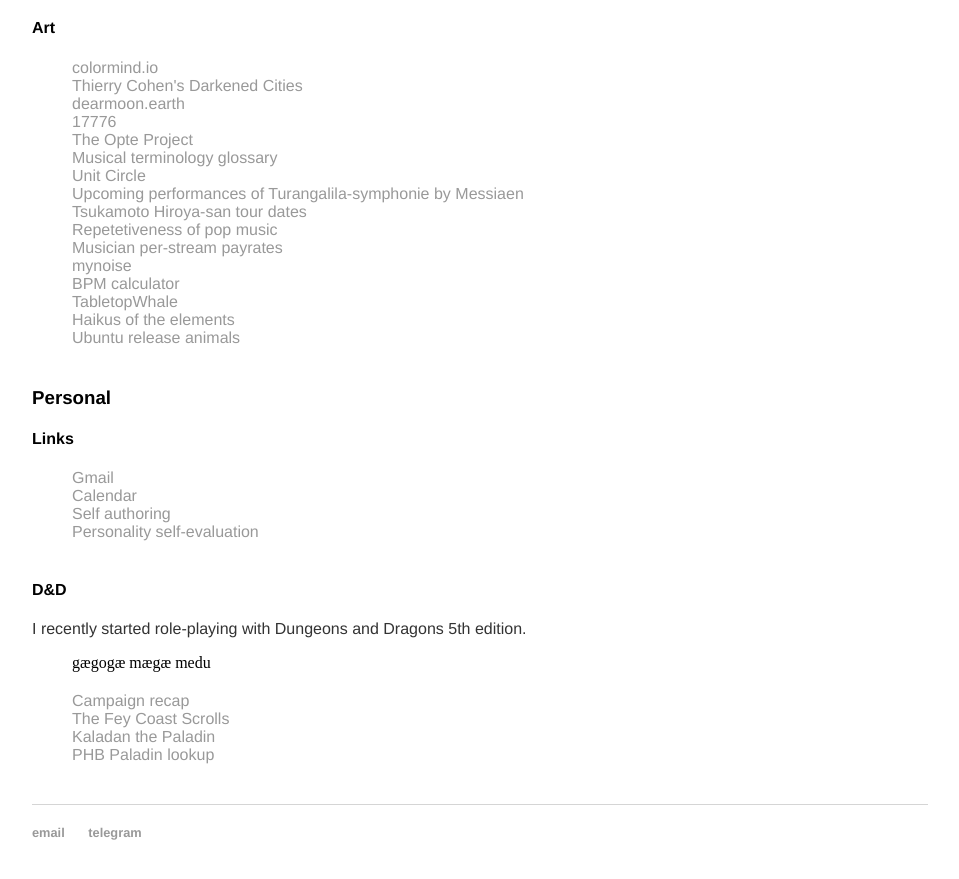
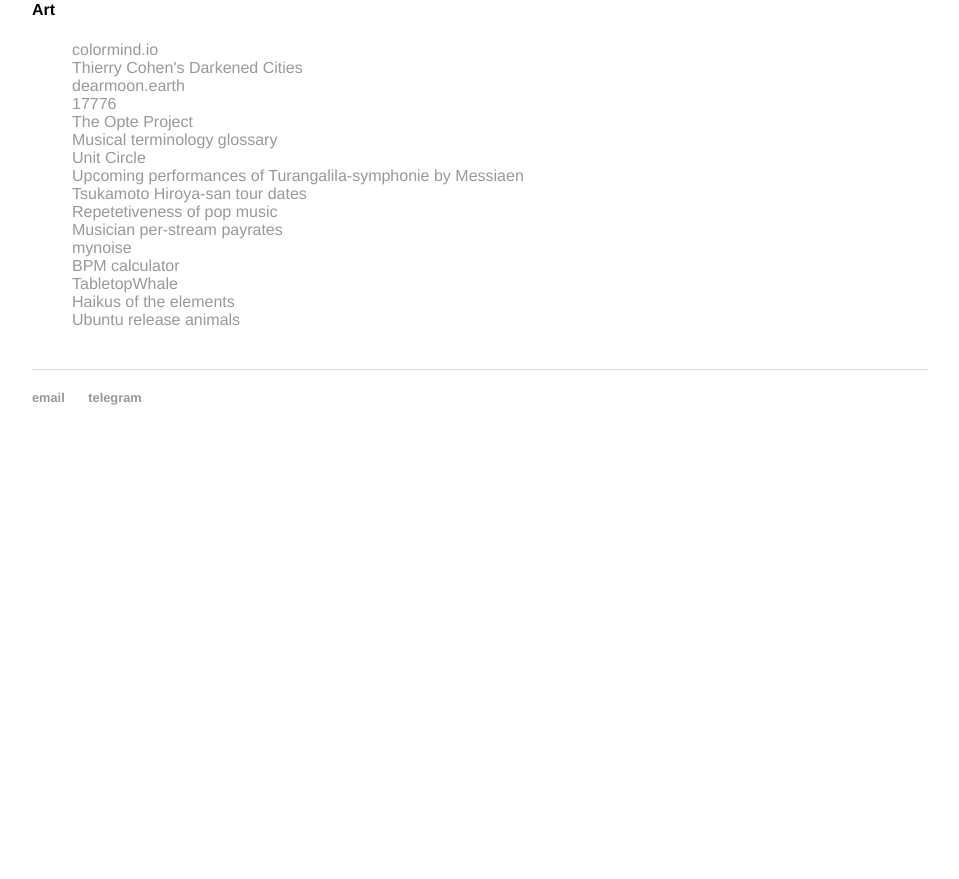
Before and after one commit to amcnicho/amcnicho.github.io, a Jekyll site: the page built from misc/index.html, in a window 1280 px wide and 900 px high, scrolled down 1880 px. Shown: the top 879 px of the window, without its empty margins (160-1119 px from the left). Built offline with Jekyll 4.4.1, drawn with Linux system fonts in a browser that asks for light colours; after the commit the page ends 2345 px from its top, so only the background shows below that; some of the changed text lies outside the part shown.

Commit message:
Update index.html

```diff
--- a/misc/index.html
+++ b/misc/index.html
@@ -113,25 +112,4 @@
 	<li><a href="https://www.deviantart.com/sylviaritter/gallery/59957223/ubuntu-animals">Ubuntu release animals</a></li>
       </ul>
 
-      <h3>Personal</h3>
-      <h4>Links</h4>
-      <ul>
-        <li><a href="https://mail.google.com/mail/u/0/#inbox" target="_blank">Gmail</a></li>
-        <li><a href="https://calendar.google.com/calendar/r" target="_blank">Calendar</a></li>
-        <li><a href="https://selfauthoring.com/login.html" target="_blank">Self authoring</a></li>
-        <li><a href="https://www.understandmyself.com/Users/Account/LogOn" target="_blank">Personality self-evaluation</a></li>
-      </ul>
-
-      <h4>D&D</h4>
-      <p> I recently started role-playing with Dungeons and Dragons 5th edition.</p>
-      <blockquote cite="https://www.quora.com/What-is-the-oldest-word">
-        gægogæ mægæ medu
-      </blockquote>
-      <ul>
-        <li><a href="http://typicalrole.com/">Campaign recap</a></li>
-        <li><a href="https://docs.google.com/document/d/1S2Qgpw3CcDTog1NQjAwpyRmf5kcUHiM3M63yEe-dwXc/edit?usp=sharing">The Fey Coast Scrolls</a></li>
-        <li><a href="https://www.dndbeyond.com/profile/RancidClownMesh/characters/3206672">Kaladan the Paladin</a></li>
-        <li><a href="https://5etools.com/classes.html#paladin_phb">PHB Paladin lookup</a></li>
-      </ul>
-
     </div>
```
Also changed, not shown: other parts of misc/index.html (+0 -1 lines). Lines whose indentation alone changed are shown as unchanged.
